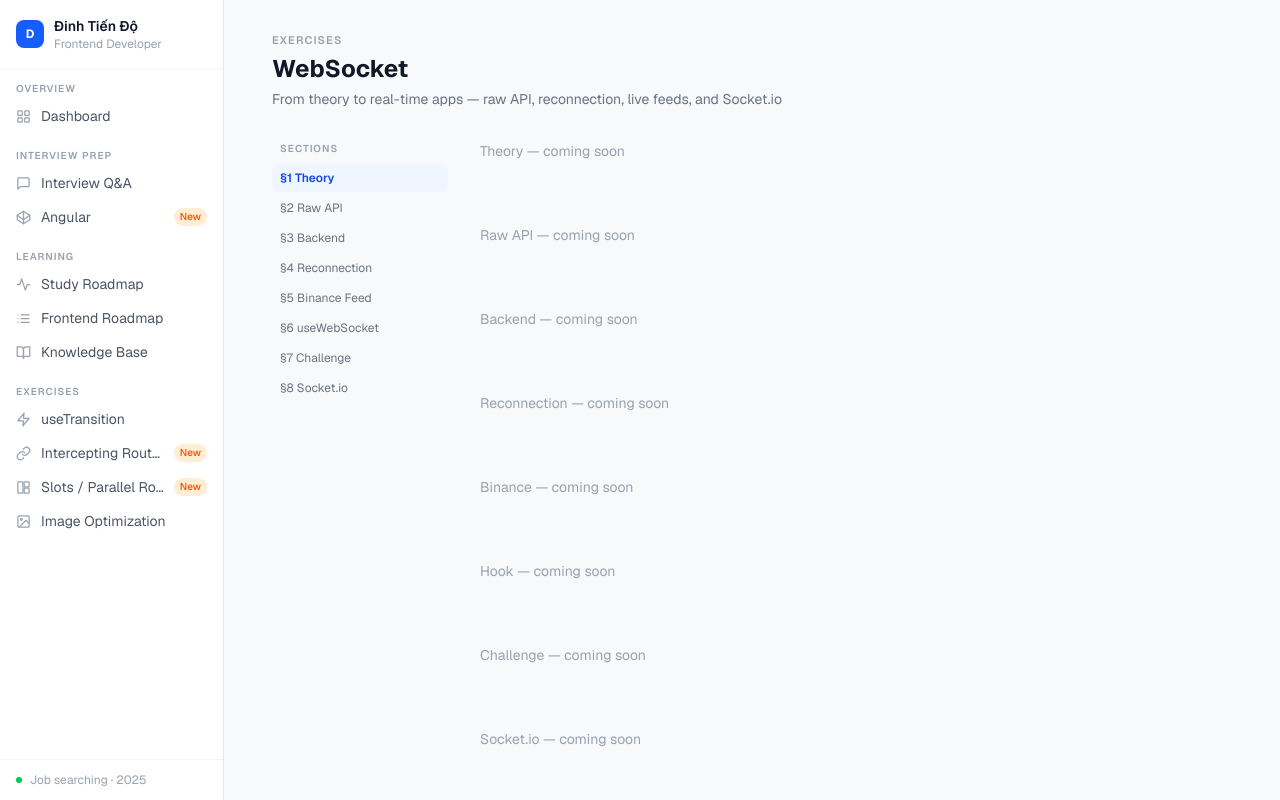
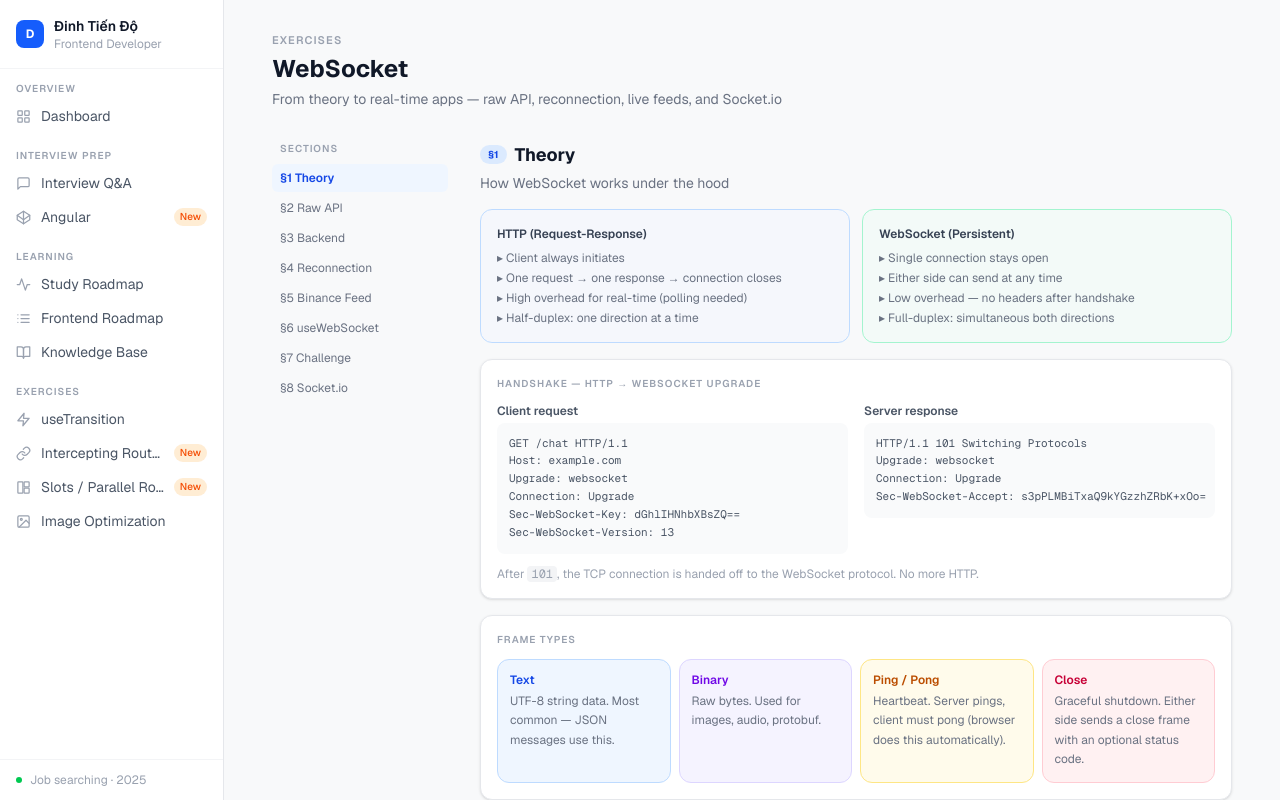
Before and after one commit to dodt99/cv, a Next.js app: page /exercises/websocket in a window 1280 px wide. Built offline with nearby package versions, Linux system fonts and the light colour scheme.

Commit message:
feat: add Theory section (§1) to websocket page

```diff
--- a/app/exercises/websocket/components/TheorySection.tsx
+++ b/app/exercises/websocket/components/TheorySection.tsx
@@ -1,3 +1,137 @@
 export function TheorySection() {
-  return <section id="theory" className="mb-16 scroll-mt-4"><p className="text-gray-400 text-sm">Theory — coming soon</p></section>;
+  return (
+    <section id="theory" className="mb-16 scroll-mt-4">
+      <SectionHeader
+        badge="§1"
+        title="Theory"
+        subtitle="How WebSocket works under the hood"
+      />
+
+      {/* WS vs HTTP */}
+      <div className="grid grid-cols-1 md:grid-cols-2 gap-3 mb-4">
+        <ConceptCard color="blue" title="HTTP (Request-Response)">
+          <ul className="space-y-1 text-xs text-gray-500">
+            <li>▸ Client always initiates</li>
+            <li>▸ One request → one response → connection closes</li>
+            <li>▸ High overhead for real-time (polling needed)</li>
+            <li>▸ Half-duplex: one direction at a time</li>
+          </ul>
+        </ConceptCard>
+        <ConceptCard color="emerald" title="WebSocket (Persistent)">
+          <ul className="space-y-1 text-xs text-gray-500">
+            <li>▸ Single connection stays open</li>
+            <li>▸ Either side can send at any time</li>
+            <li>▸ Low overhead — no headers after handshake</li>
+            <li>▸ Full-duplex: simultaneous both directions</li>
+          </ul>
+        </ConceptCard>
+      </div>
+
+      {/* Handshake */}
+      <div className="mb-4 p-4 bg-white rounded-xl border border-gray-200 shadow-sm">
+        <p className="text-[10px] font-semibold text-gray-400 uppercase tracking-widest mb-3">
+          Handshake — HTTP → WebSocket upgrade
+        </p>
+        <div className="grid grid-cols-1 md:grid-cols-2 gap-4">
+          <div>
+            <p className="text-xs font-semibold text-gray-600 mb-1">Client request</p>
+            <pre className="text-[11px] font-mono bg-gray-50 rounded-lg p-3 text-gray-600 leading-relaxed">{`GET /chat HTTP/1.1
+Host: example.com
+Upgrade: websocket
+Connection: Upgrade
+Sec-WebSocket-Key: dGhlIHNhbXBsZQ==
+Sec-WebSocket-Version: 13`}</pre>
+          </div>
+          <div>
+            <p className="text-xs font-semibold text-gray-600 mb-1">Server response</p>
+            <pre className="text-[11px] font-mono bg-gray-50 rounded-lg p-3 text-gray-600 leading-relaxed">{`HTTP/1.1 101 Switching Protocols
+Upgrade: websocket
+Connection: Upgrade
+Sec-WebSocket-Accept: s3pPLMBiTxaQ9kYGzzhZRbK+xOo=`}</pre>
+          </div>
+        </div>
+        <p className="text-xs text-gray-400 mt-3">
+          After <code className="bg-gray-100 px-1 rounded font-mono">101</code>, the TCP connection is handed off to the WebSocket protocol. No more HTTP.
+        </p>
+      </div>
+
+      {/* Frame types */}
+      <div className="mb-4 p-4 bg-white rounded-xl border border-gray-200 shadow-sm">
+        <p className="text-[10px] font-semibold text-gray-400 uppercase tracking-widest mb-3">
+          Frame types
+        </p>
+        <div className="grid grid-cols-2 md:grid-cols-4 gap-2">
+          {[
+            { type: "Text", desc: "UTF-8 string data. Most common — JSON messages use this.", color: "bg-blue-50 border-blue-200 text-blue-700" },
+            { type: "Binary", desc: "Raw bytes. Used for images, audio, protobuf.", color: "bg-violet-50 border-violet-200 text-violet-700" },
+            { type: "Ping / Pong", desc: "Heartbeat. Server pings, client must pong (browser does this automatically).", color: "bg-amber-50 border-amber-200 text-amber-700" },
+            { type: "Close", desc: "Graceful shutdown. Either side sends a close frame with an optional status code.", color: "bg-rose-50 border-rose-200 text-rose-700" },
+          ].map(({ type, desc, color }) => (
+            <div key={type} className={`p-3 rounded-xl border text-xs ${color}`}>
+              <p className="font-semibold mb-1">{type}</p>
+              <p className="text-gray-500 leading-relaxed">{desc}</p>
+            </div>
+          ))}
+        </div>
+      </div>
+
+      {/* Key properties */}
+      <div className="p-4 bg-white rounded-xl border border-gray-200 shadow-sm">
+        <p className="text-[10px] font-semibold text-gray-400 uppercase tracking-widest mb-3">
+          Key properties
+        </p>
+        <div className="grid grid-cols-1 md:grid-cols-3 gap-3 text-xs">
+          <div>
+            <p className="font-semibold text-gray-700 mb-1">Protocol</p>
+            <p className="text-gray-500 leading-relaxed">
+              <code className="bg-gray-100 px-1 rounded font-mono">ws://</code> (plain) or{" "}
+              <code className="bg-gray-100 px-1 rounded font-mono">wss://</code> (TLS). Always use{" "}
+              <code className="bg-gray-100 px-1 rounded font-mono">wss://</code> in production.
+            </p>
+          </div>
+          <div>
+            <p className="font-semibold text-gray-700 mb-1">Use cases</p>
+            <p className="text-gray-500 leading-relaxed">
+              Chat, live prices, multiplayer games, collaborative editing, real-time dashboards, notifications.
+            </p>
+          </div>
+          <div>
+            <p className="font-semibold text-gray-700 mb-1">Not ideal for</p>
+            <p className="text-gray-500 leading-relaxed">
+              Simple request/response (use REST). One-way server push (use SSE). File uploads (use HTTP).
+            </p>
+          </div>
+        </div>
+      </div>
+    </section>
+  );
 }
+
+// ─── Shared helpers (local to this file) ─────────────────────────────────────
+
+function SectionHeader({ badge, title, subtitle }: { badge: string; title: string; subtitle: string }) {
+  return (
+    <div className="mb-4">
+      <div className="flex items-center gap-2 mb-1">
+        <span className="text-[10px] font-bold bg-blue-100 text-blue-700 px-2 py-0.5 rounded-full">
+          {badge}
+        </span>
+        <h2 className="text-lg font-bold text-gray-900">{title}</h2>
+      </div>
+      <p className="text-sm text-gray-500">{subtitle}</p>
+    </div>
+  );
+}
+
+function ConceptCard({ color, title, children }: { color: "blue" | "emerald"; title: string; children: React.ReactNode }) {
+  const colors = {
+    blue: "border-blue-200 bg-blue-50/40",
+    emerald: "border-emerald-200 bg-emerald-50/40",
+  };
+  return (
+    <div className={`p-4 rounded-xl border ${colors[color]}`}>
+      <p className="text-xs font-semibold text-gray-700 mb-2">{title}</p>
+      {children}
+    </div>
+  );
+}
```
